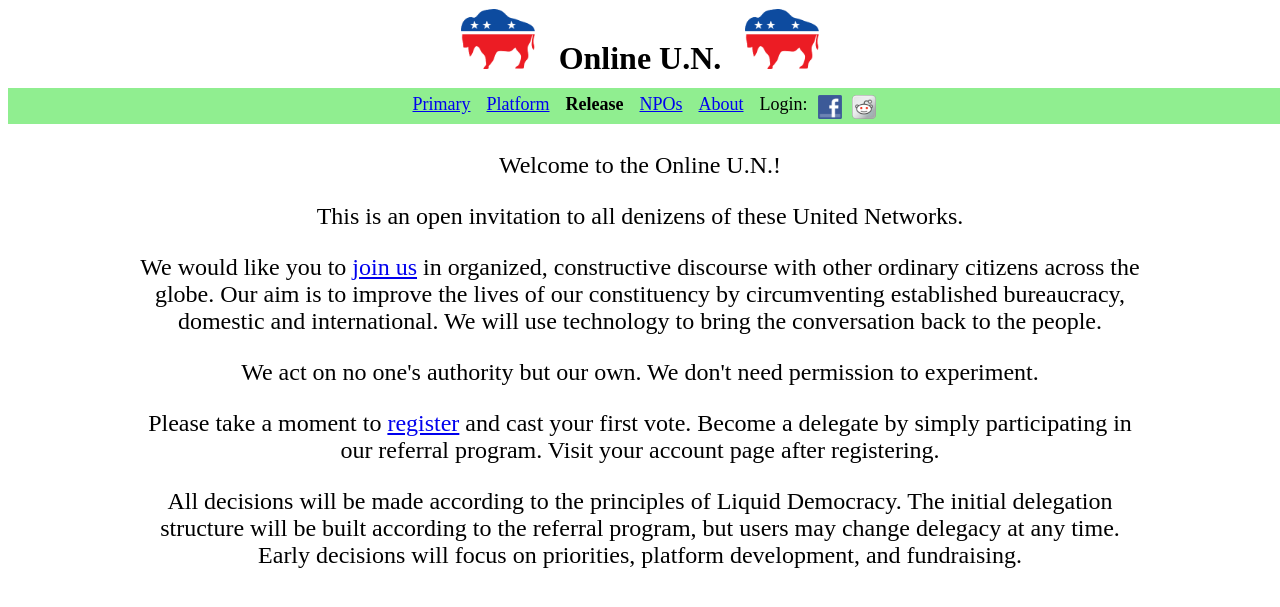
After one commit to ThirdCoalition/primary, a Django app: page /release in a window 1280 px wide. The commit adds this page. Shown: the top 607 px of the page. Run offline with Django 3.2, Linux system fonts and the light colour scheme; parts of the project's set-up code (start-up, migrations or seed data) failed here and were passed over; some libraries are stand-ins or nearby versions.

Commit message:
release statement and unique handle changes

```diff
--- a/config/urls.py
+++ b/config/urls.py
@@ -8,5 +8,5 @@ urlpatterns = patterns('',
 
     url(r'^$', 'primary.views.primary', name='primary'),
     url(r'^delegate/user/(?P<handle>\w+)$', 'primary.views.delegate', name='delegate'),
-    *[url(r'^%s$' % s, 'primary.views.%s' % s, name=s) for s in ('about', 'npos', 'platform', 'regions', 'vote', 'saverange', 'account')]
+    *[url(r'^%s$' % s, 'primary.views.%s' % s, name=s) for s in ('about', 'npos', 'platform', 'regions', 'vote', 'saverange', 'account', 'release')]
 )
--- a/primary/models.py
+++ b/primary/models.py
@@ -19,7 +19,7 @@ class UserSettings(models.Model):
     user = models.ForeignKey(User)
     delegate = models.ForeignKey(User, related_name="delegate")
     location = models.CharField(max_length=10, default='')
-    handle = models.CharField(max_length=20, default='', unique=True)
+    handle = models.CharField(max_length=20, default='')
 
 # This is a view. Not entirely sure why candi_id and candi_ptr_id are both required
 ## create view primary_sums as select primary_candidate.id as candidate_id, primary_candidate.id as candidate_ptr_id, sum(coalesce(rating, 0)) as approval from primary_candidate left outer join primary_approval on (primary_candidate.id = primary_approval.candidate_id) group by primary_candidate.id
--- a/primary/views.py
+++ b/primary/views.py
@@ -10,7 +10,7 @@ from models import Candidate, Approval, UserSettings, Sums
 def sections():
     return [{'title': 'Primary', 'location': '/'},
             {'title': 'Platform', 'location': '/platform'},
-            {'title': 'Regions', 'location': '/regions'},
+            {'title': 'Release', 'location': '/release'},
             {'title': 'NPOs', 'location': '/npos'},
             {'title': 'About', 'location': '/about'}]
 
@@ -154,6 +154,9 @@ def blog(request):
 def almanac(request):
     return render(request, 'almanac.html', full_context(almanacs = almanacs()))
 
+def release(request):
+    return render(request, 'release.html', full_context())
+
 def get_user_settings(request):
     return UserSettings.objects.get_or_create(user=request.user, defaults=dict(delegate=request.user))
 
@@ -166,8 +169,9 @@ def account(request):
         settings.save()
 
     if 'handle' in request.POST and request.POST['handle'].isalnum():
-        settings.handle = request.POST['handle']
-        settings.save()
+        if UserSettings.objects.filter(handle=request.POST['handle']).count() == 0:
+            settings.handle = request.POST['handle']
+            settings.save()
 
     return render(request, 'account.html', full_context(settings=settings))
 
--- a/templates/about.html
+++ b/templates/about.html
@@ -9,7 +9,7 @@
 
   <p>The Online U.N. was founded by <a href="http://www.reddit.com/r/TeamItUp" target="_blank">/r/TeamItUp</a> in Late April, 2015</p>
 
-  <p><b>Contact</b> - <a href="http://www.reddit.com/r/onlineUN" target="_blank">/r/onlineUN</a>, <a href="http://www.twitter.com/ThirdCoalition" target="_blank">@ThirdCoalition</a>, <a href="https://github.com/ThirdCoalition/primary" target="_blank">GitHub Repo</a>, <a href="mailto:drew@warshaver.com">drew@warshaver.com</a></p>
+  <p><b>Contact</b> - <a href="http://www.reddit.com/r/onlineUN" target="_blank">/r/onlineUN</a>, <a href="http://www.twitter.com/ThirdCoalition" target="_blank">@ThirdCoalition</a>, <a href="https://github.com/ThirdCoalition/primary" target="_blank">GitHub</a>, <a href="mailto:drew@warshaver.com">drew@warshaver.com</a>, <a href="http://www.warshaver.com" target="_blank">blog</a></p>
 </div>
 
 {% endblock %}
--- a/templates/npos.html
+++ b/templates/npos.html
@@ -9,7 +9,7 @@
 
   <p>Other NPOs in the international space: <a href="http://www.electoral-reform.org.uk" target="_blank">Electoral Reform Socity (UK)</a></p>
 
-  <p>Organizations working on Technical Infrastructure: <a name="lf" href="http://liquidfeedback.org" target="_blank">Liquid Feedback</a>, <a href="http://loomio.org" target="_blank">Loomio</a>, <a href="http://wiki.piratenpartei.de/Pirate_Feedback/en" target="_blank">Pirate Feedback</a>, <a href="http://kudocracy.com" target="_blank">Kudocracy</a></p>
+  <p>Technical Infrastructure: <a name="lf" href="http://liquidfeedback.org" target="_blank">Liquid Feedback</a>, <a href="http://loomio.org" target="_blank">Loomio</a>, <a href="http://wiki.piratenpartei.de/Pirate_Feedback/en" target="_blank">Pirate Feedback</a>, <a href="http://kudocracy.com" target="_blank">Kudocracy</a>, <a href="http://www.democracyos.org" target="_blank">DemocracyOS</a>.</p>
 
   <p>From 2012: <a href="http://en.wikipedia.org/Americans_Elect" target="_blank">American's Elect</a></p>
 </div>
--- /dev/null
+++ b/templates/release.html
@@ -0,0 +1,21 @@
+{% extends "base.html" %}
+
+{% load staticfiles %}
+
+{% block content %}
+
+<div class="topdiv" style="padding-top:4px;">
+  <p>Welcome to the Online U.N.!</p>
+
+  <p>This is an open invitation to all denizens of these United Networks.</p>
+
+  <p>We would like you to <a href="http://www.reddit.com/r/onlineUN">join us</a> in organized, constructive discourse with other ordinary citizens across the globe. Our aim is to improve the lives of our constituency by circumventing established bureaucracy, domestic and international. We will use technology to bring the conversation back to the people.</p>
+
+  <p>We act on no one's authority but our own. We don't need permission to experiment.</p>
+
+  <p>Please take a moment to <a href="/vote">register</a> and cast your first vote. Become a delegate by simply participating in our referral program. Visit your account page after registering.</p>
+
+  <p>All decisions will be made according to the principles of Liquid Democracy. The initial delegation structure will be  built according to the referral program, but users may change delegacy at any time. Early decisions will focus on priorities, platform development, and fundraising.</p>
+</div>
+
+{% endblock %}
```
Also changed, not shown: primary/migrations/0003_auto_20150427_0249.py (deleted).
